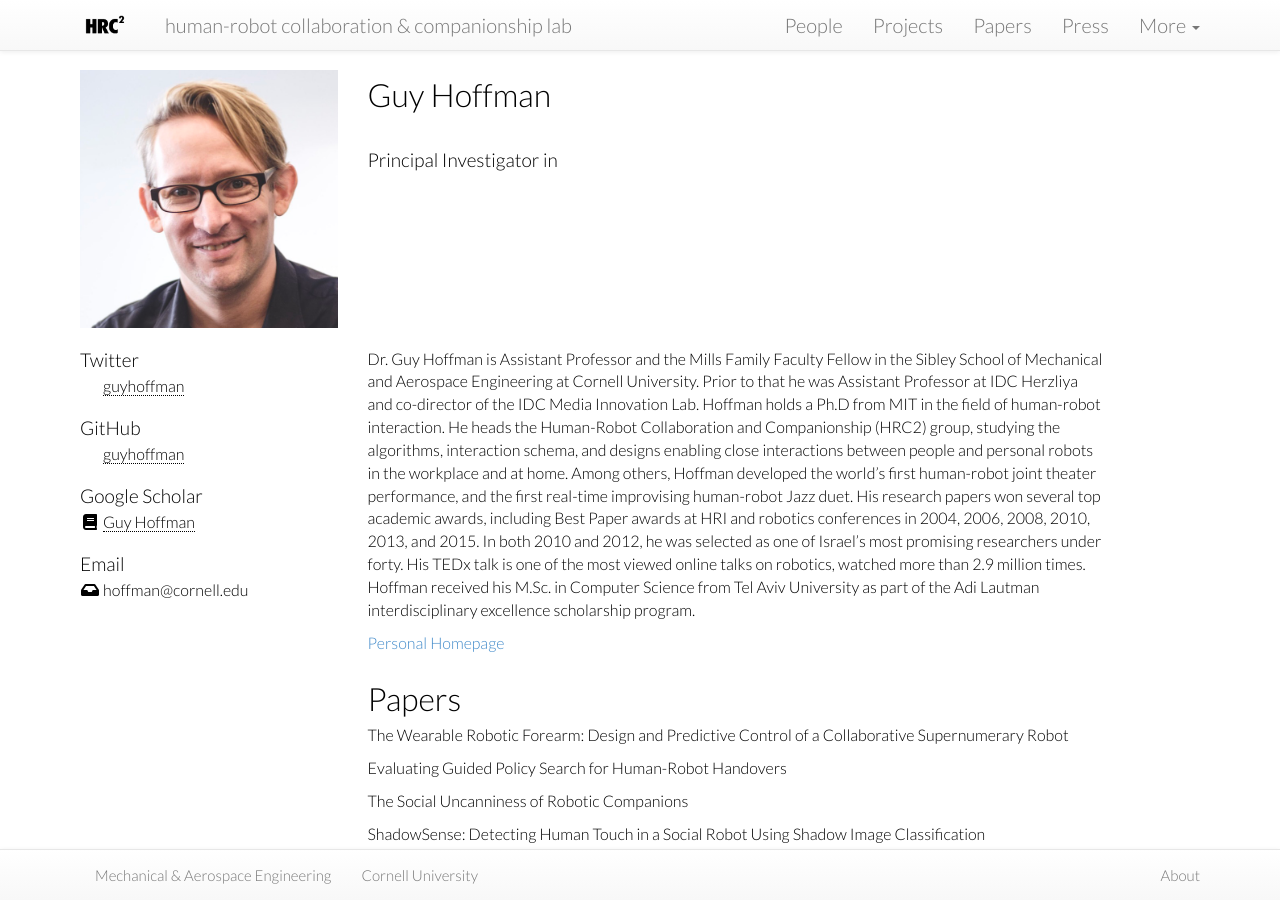
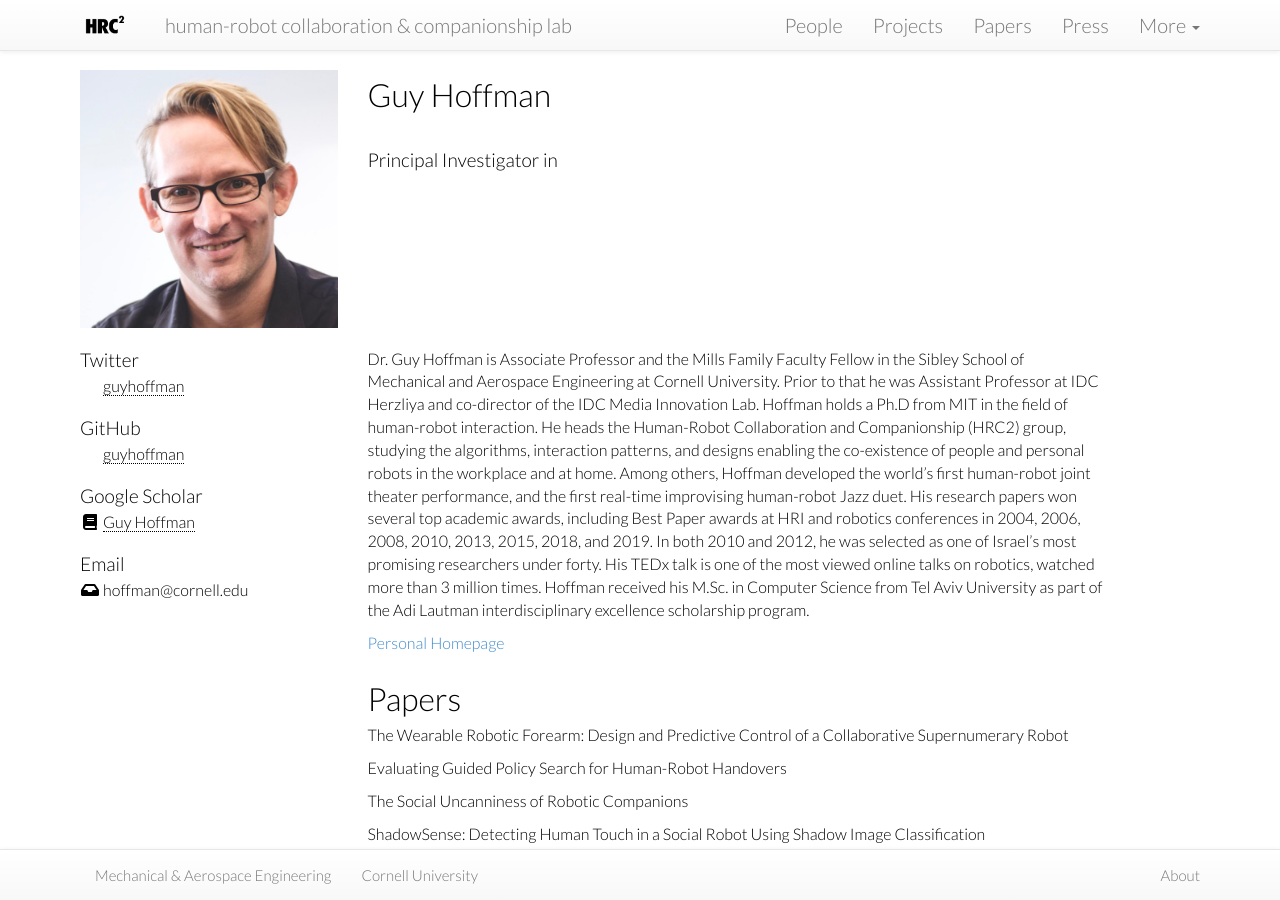
Before and after one commit to hrc2/hrc2.github.io, a Jekyll site: the page built from people/_posts/2016-01-26-guy-hoffman.md, in a window 1280 px wide and 900 px high. Built offline with Jekyll 4.4.1, drawn with Linux system fonts in a browser that asks for light colours; nearby versions of some CDN libraries; some web fonts are replaced.

Commit message:
updated GH title

```diff
--- a/people/_posts/2016-01-26-guy-hoffman.md
+++ b/people/_posts/2016-01-26-guy-hoffman.md
@@ -12,6 +12,6 @@
 cv:
 alum: false
 ---
-Dr. Guy Hoffman is Assistant Professor and the Mills Family Faculty Fellow in the Sibley School of Mechanical and Aerospace Engineering at Cornell University. Prior to that he was Assistant Professor at IDC Herzliya and co-director of the IDC Media Innovation Lab. Hoffman holds a Ph.D from MIT in the field of human-robot interaction. He heads the Human-Robot Collaboration and Companionship (HRC2) group, studying the algorithms, interaction schema, and designs enabling close interactions between people and personal robots in the workplace and at home. Among others, Hoffman developed the world’s first human-robot joint theater performance, and the first real-time improvising human-robot Jazz duet. His research papers won several top academic awards, including Best Paper awards at HRI and robotics conferences in 2004, 2006, 2008, 2010, 2013, and 2015. In both 2010 and 2012, he was selected as one of Israel’s most promising researchers under forty. His TEDx talk is one of the most viewed online talks on robotics, watched more than 2.9 million times. Hoffman received his M.Sc. in Computer Science from Tel Aviv University as part of the Adi Lautman interdisciplinary excellence scholarship program.
+Dr. Guy Hoffman is Associate Professor and the Mills Family Faculty Fellow in the Sibley School of Mechanical and Aerospace Engineering at Cornell University. Prior to that he was Assistant Professor at IDC Herzliya and co-director of the IDC Media Innovation Lab. Hoffman holds a Ph.D from MIT in the field of human-robot interaction. He heads the Human-Robot Collaboration and Companionship (HRC2) group, studying the algorithms, interaction patterns, and designs enabling the co-existence of people and personal robots in the workplace and at home. Among others, Hoffman developed the world’s first human-robot joint theater performance, and the first real-time improvising human-robot Jazz duet. His research papers won several top academic awards, including Best Paper awards at HRI and robotics conferences in 2004, 2006, 2008, 2010, 2013, 2015, 2018, and 2019. In both 2010 and 2012, he was selected as one of Israel’s most promising researchers under forty. His TEDx talk is one of the most viewed online talks on robotics, watched more than 3 million times. Hoffman received his M.Sc. in Computer Science from Tel Aviv University as part of the Adi Lautman interdisciplinary excellence scholarship program.
 
 [Personal Homepage](http://guyhoffman.com/)
```
